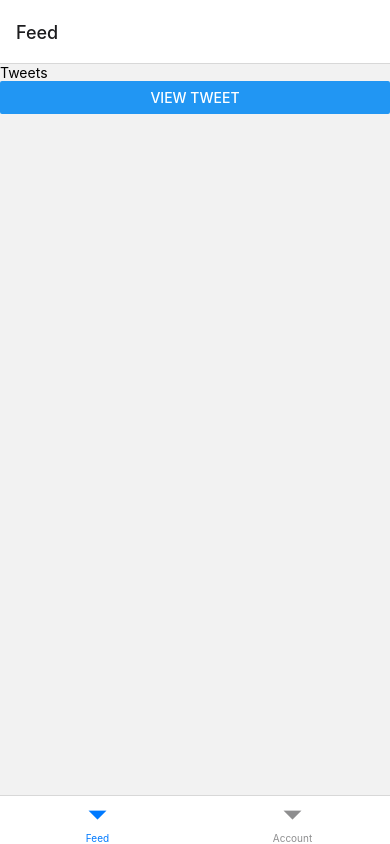
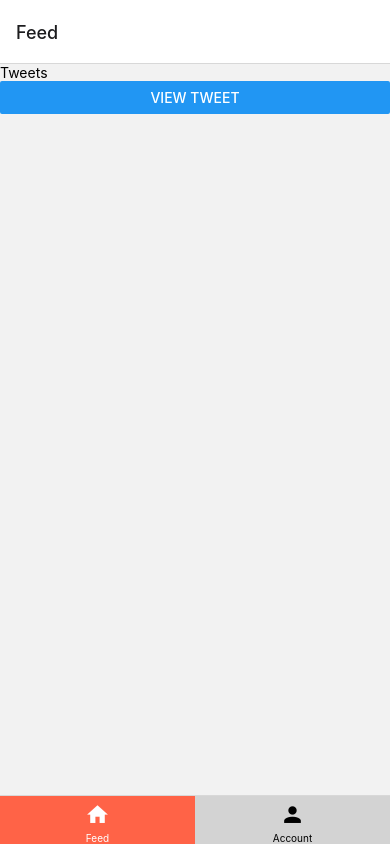
Before and after one commit to Max-256/Over-it-2, a React Native app: screen / in a window 390 px wide. Built offline with nearby package versions, Linux system fonts and the light colour scheme.

Commit message:
study tab navigation

```diff
--- a/App.js
+++ b/App.js
@@ -3,6 +3,7 @@ import { Animated, Button, Text } from "react-native";
 import { createStackNavigator } from "@react-navigation/stack";
 import { createBottomTabNavigator } from "@react-navigation/bottom-tabs";
 import { NavigationContainer } from "@react-navigation/native";
+import { MaterialCommunityIcons } from "@expo/vector-icons";
 
 import Screen from "./app/components/Screen";
 
@@ -50,9 +51,33 @@ const StackNavigator = () => (
 const Tab = createBottomTabNavigator();
 
 const TabNavigator = () => (
-  <Tab.Navigator>
-    <Tab.Screen name="Feed" component={Tweets} />
-    <Tab.Screen name="Account" component={Account} />
+  <Tab.Navigator
+    screenOptions={{
+      tabBarActiveBackgroundColor: "tomato",
+      tabBarInactiveBackgroundColor: "lightgray",
+      tabBarActiveTintColor: "white",
+      tabBarInactiveTintColor: "black",
+      tabBarStyle: [{ display: "flex" }, null],
+    }}
+  >
+    <Tab.Screen
+      name="Feed"
+      component={Tweets}
+      options={{
+        tabBarIcon: ({ size, color }) => (
+          <MaterialCommunityIcons name="home" size={size} color={color} />
+        ),
+      }}
+    />
+    <Tab.Screen
+      name="Account"
+      component={Account}
+      options={{
+        tabBarIcon: ({ size, color }) => (
+          <MaterialCommunityIcons name="account" size={size} color={color} />
+        ),
+      }}
+    />
   </Tab.Navigator>
 );
 
```
